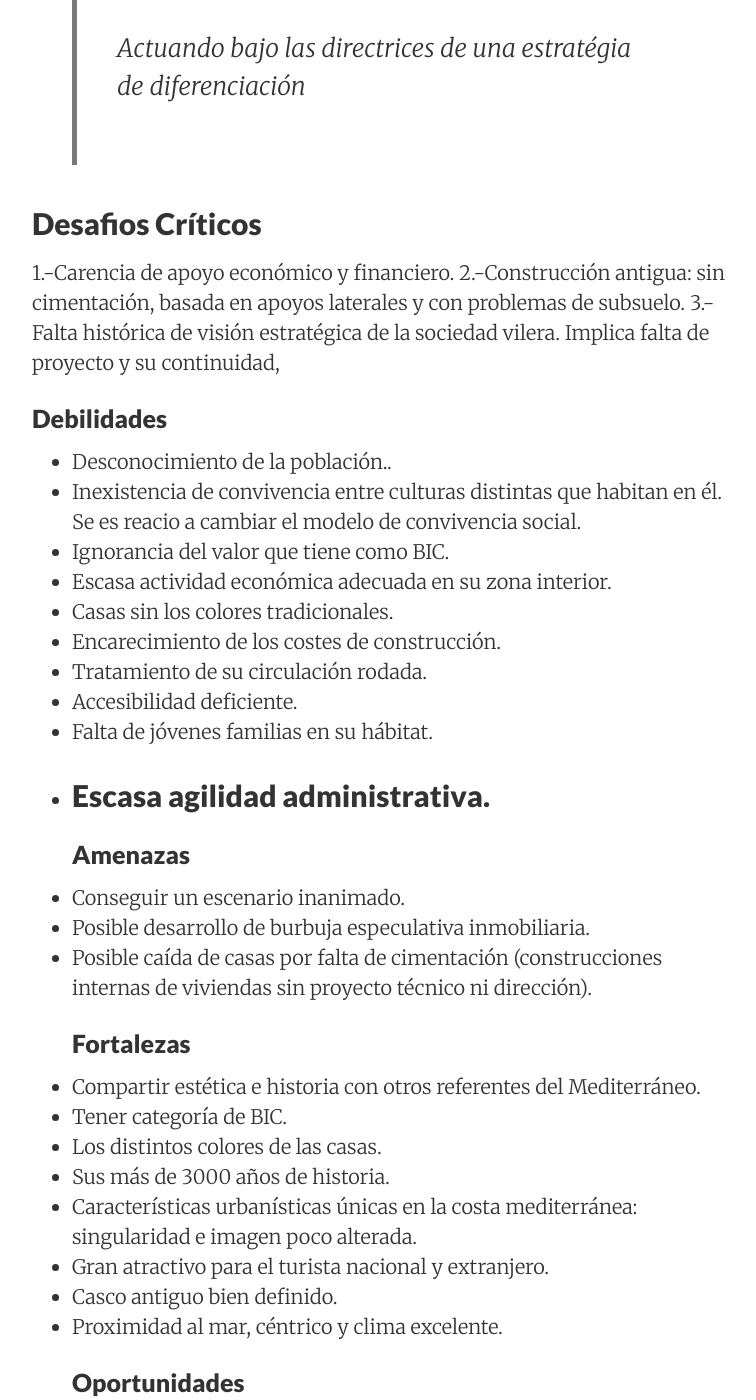
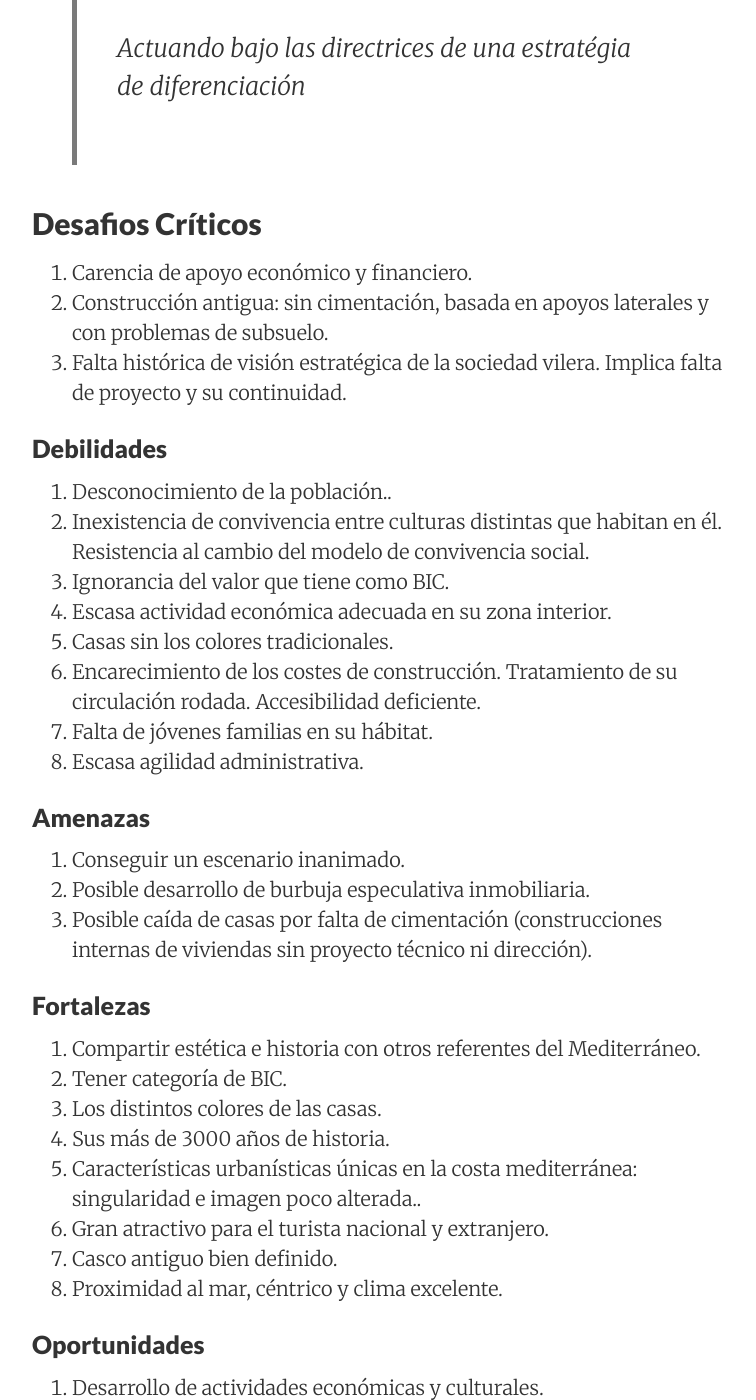
Before and after one commit to mortjac/equi, a Jekyll site: the page built from _posts/2016-05-23-ideas-estrategicas.md, in a window 1280 px wide and 1400 px high, scrolled down 1453 px. Shown: the whole window, without its empty margins (258-1014 px from the left). Built offline with Jekyll 4.4.1, drawn with Linux system fonts in a browser that asks for light colours; nearby versions of some CDN libraries; some of the changed text lies outside the part shown.

Commit message:
Ideas ...
DAFO y desafíos despues de reunion con Chapa.

```diff
--- a/_posts/2016-05-23-ideas-estrategicas.md
+++ b/_posts/2016-05-23-ideas-estrategicas.md
@@ -28,43 +28,44 @@ Así convertirlo en el mayor aliciente para el fomento y promoción turística d
 
 ## Desafios Críticos
 
-1.-Carencia de apoyo económico y financiero.
-2.-Construcción antigua: sin cimentación, basada en apoyos laterales y con problemas de subsuelo.
-3.- Falta histórica de visión estratégica de la sociedad vilera.  Implica falta de proyecto y su continuidad,
+1.  Carencia de apoyo económico y financiero.
+2. Construcción antigua: sin cimentación, basada en apoyos laterales y con problemas de subsuelo.
+3.  Falta histórica de visión estratégica de la sociedad vilera.  Implica falta de proyecto y su continuidad.
+
 ### Debilidades
 
-- Desconocimiento de la población..
- - Inexistencia de convivencia entre culturas distintas que habitan en él. Se es reacio a cambiar el modelo de convivencia social.
-- Ignorancia del valor que tiene como BIC.
-- Escasa actividad económica adecuada en su zona interior.
-- Casas sin los colores tradicionales.
-- Encarecimiento de los costes de construcción.
-- Tratamiento de su circulación rodada.
-- Accesibilidad deficiente.
-- Falta de jóvenes familias en su hábitat.
-- Escasa agilidad administrativa.
--
+1. Desconocimiento de la población..
+2. Inexistencia de convivencia entre culturas distintas que habitan en él.  Resistencia al cambio del modelo de convivencia social.
+3. Ignorancia del valor que tiene como BIC.
+4. Escasa actividad económica adecuada en su zona interior.
+5. Casas sin los colores tradicionales.
+6. Encarecimiento de los costes de construcción.
+Tratamiento de su circulación rodada. Accesibilidad deficiente.
+7. Falta de jóvenes familias en su hábitat.
+8. Escasa agilidad administrativa.
+
 ### Amenazas
 
-- Conseguir un escenario inanimado.
-- Posible desarrollo de burbuja especulativa inmobiliaria.
-- Posible caída de casas por falta de cimentación (construcciones internas de viviendas sin proyecto técnico ni dirección).
+1. Conseguir un escenario inanimado.
+2. Posible desarrollo de burbuja especulativa inmobiliaria.
+3. Posible caída de casas por falta de cimentación (construcciones internas de viviendas sin proyecto técnico ni dirección).
+
 ### Fortalezas
 
-- Compartir estética e historia con otros referentes del Mediterráneo.
-- Tener categoría de BIC.
-- Los distintos colores de las casas.
-- Sus más de 3000 años de historia.
-- Características urbanísticas únicas en la costa mediterránea: singularidad e imagen poco alterada.
-- Gran atractivo para el turista nacional y extranjero.
-- Casco antiguo bien definido.
-- Proximidad al mar, céntrico y clima excelente.
+1. Compartir estética e historia con otros referentes del Mediterráneo.
+2. Tener categoría de BIC.
+3. Los distintos colores de las casas.
+4. Sus más de 3000 años de historia.
+5. Características urbanísticas únicas en la costa mediterránea: singularidad e imagen poco alterada..
+6. Gran atractivo para el turista nacional y extranjero.
+7. Casco antiguo bien definido.
+8. Proximidad al mar, céntrico y clima excelente.
+
 ### Oportunidades
 
-- Desarrollo de actividades económicas y culturales.
-- Ayuda  esencial al desarrollo turístico local: conseguir nuevos turistas con motivaciones diferentes.
-- Realización de conurbaciones (especie de mancomunidades) entre poblaciones colindantes.
-- Especial aportación del casco antiguo.
+1. Desarrollo de actividades económicas y culturales.
+2. Ayuda  esencial al desarrollo turístico local: conseguir nuevos turistas con motivaciones diferentes.
+3. Realización de conurbaciones (especie de convenios) entre poblaciones colindantes. Especial aportación del casco antiguo.
 
 ## Planes De Acción
 
```
